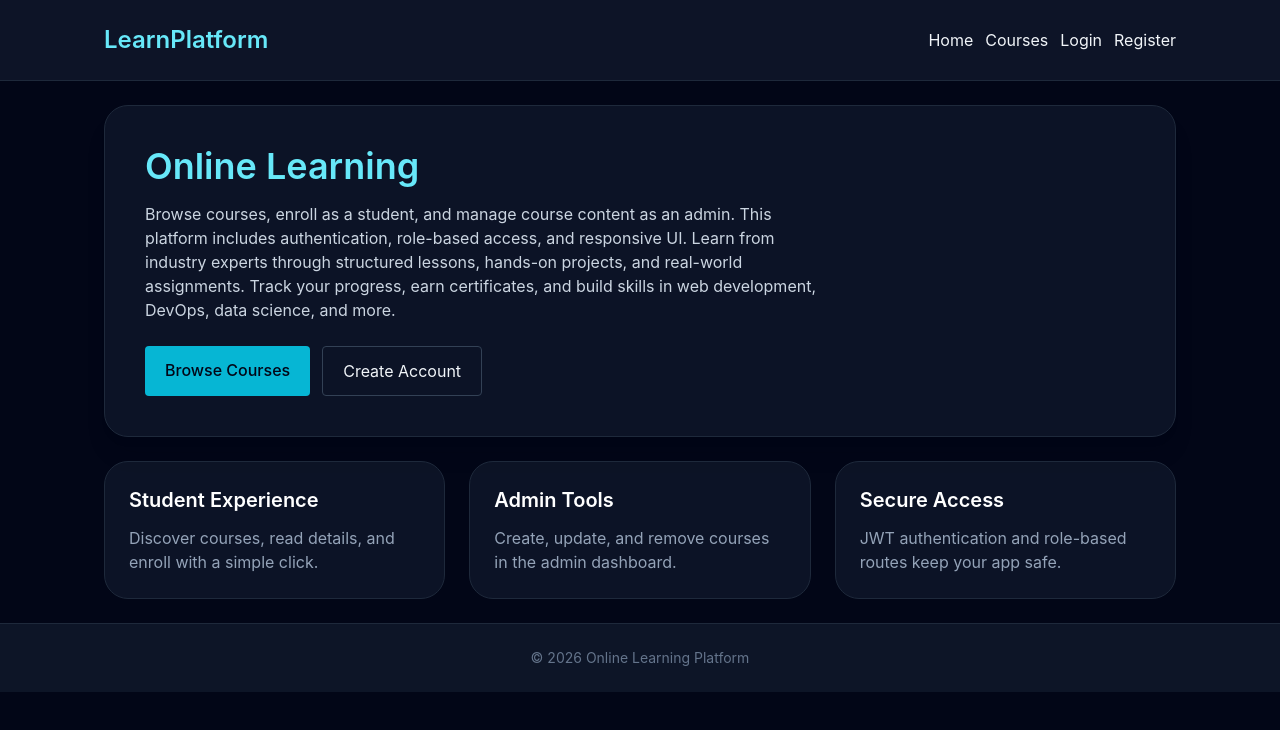
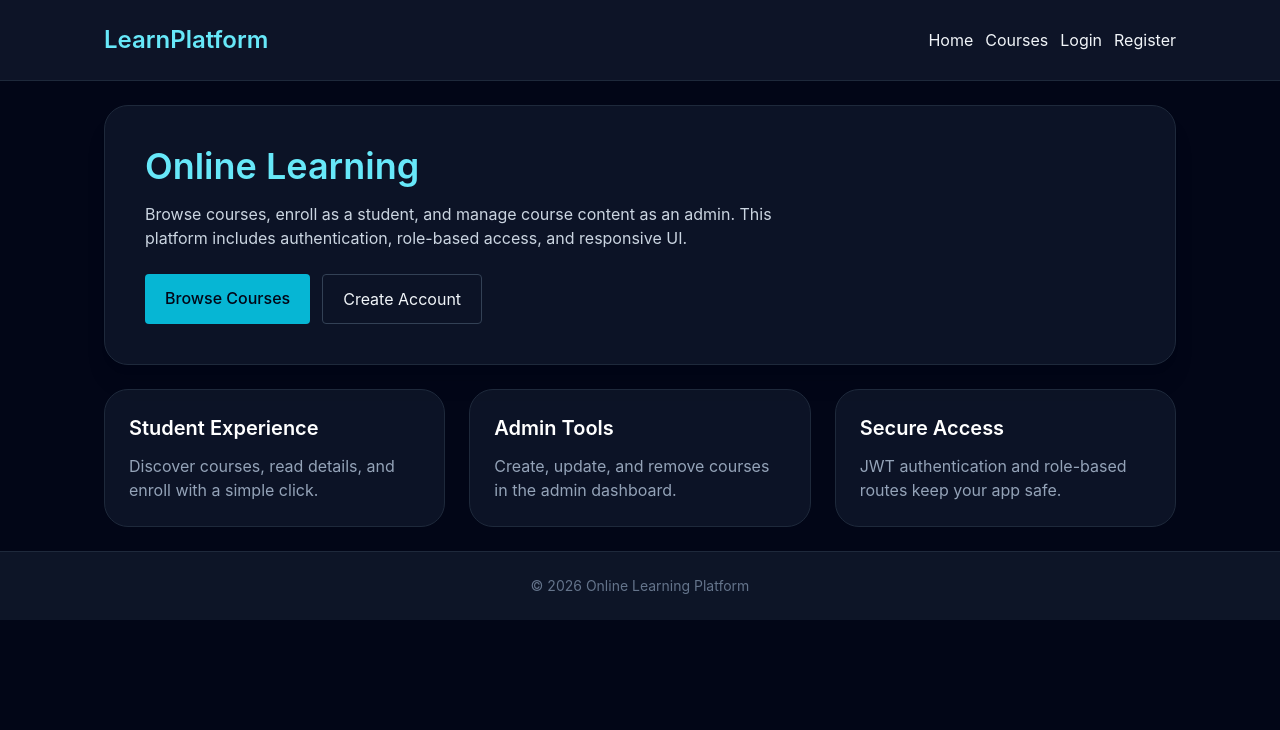
Before and after one commit to kusumahugar/online-learning-platform1, a React (Vite) app in the folder frontend/: page / in a window 1280 px wide. Shown: the top 730 px of the page. Built offline with nearby package versions, Linux system fonts and the light colour scheme; no server answers.

Commit message:
Updated project

```diff
--- a/frontend/src/pages/Home.jsx
+++ b/frontend/src/pages/Home.jsx
@@ -8,9 +8,6 @@ const Home = () => {
         <p className="mt-4 max-w-2xl text-slate-300">
           Browse courses, enroll as a student, and manage course content as an admin. This platform includes authentication,
           role-based access, and responsive UI.
-
-          Learn from industry experts through structured lessons, hands-on projects, and real-world assignments. Track your progress, earn certificates, and build skills in
-           web development, DevOps, data science, and more.
         </p>
         <div className="mt-6 flex flex-wrap gap-3">
           <Link to="/courses" className="rounded bg-cyan-500 px-5 py-3 font-medium text-slate-950 hover:bg-cyan-400">
```
